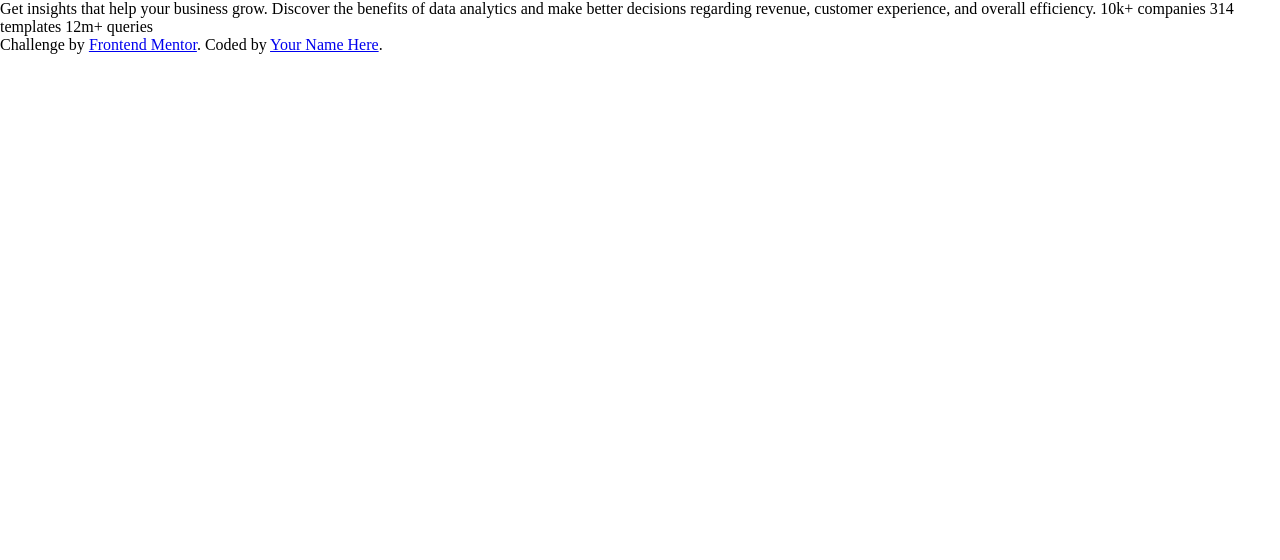
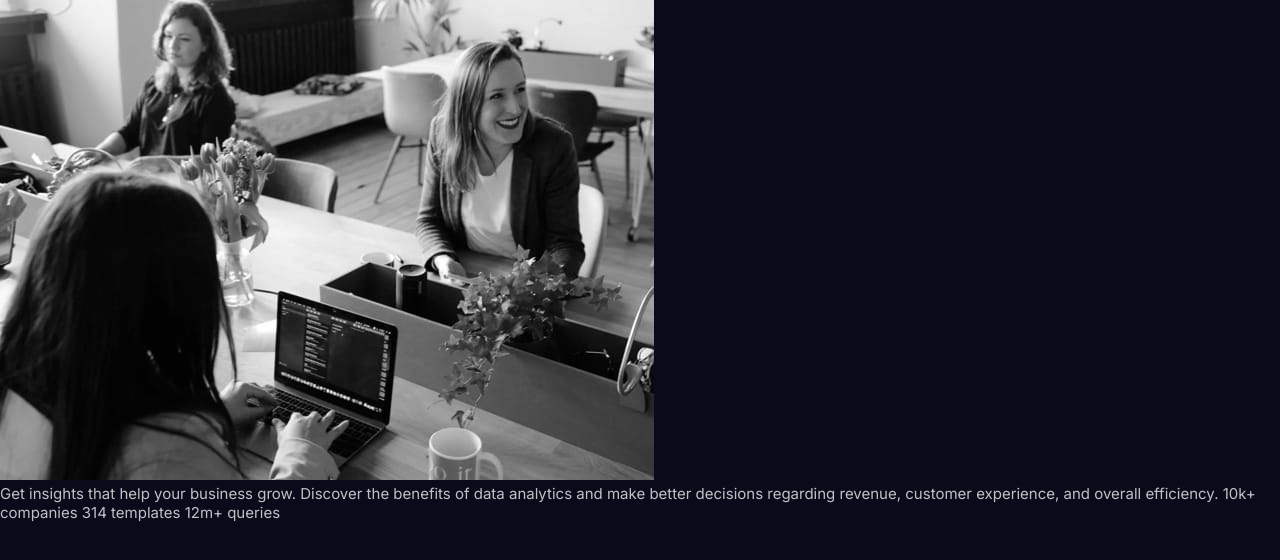
Before and after one commit to Paul-henry662/stats-preview-card, a plain HTML site: page index.html in a window 1280 px wide. Drawn offline with Linux system fonts and the light colour scheme.

Commit message:
app and card container markup

```diff
--- a/index.html
+++ b/index.html
@@ -18,6 +18,15 @@
 </head>
 
 <body>
+  <!--App container-->
+  <section>
+    <!--Card container-->
+    <div class="card">
+      <div class="image-header">
+        <img src="./images/image-header-mobile.jpg" alt="people working at an office">
+      </div>
+
+      <div class="text">
         Get insights that help your business grow.
 
         Discover the benefits of data analytics and make better decisions regarding revenue, customer
@@ -26,10 +35,10 @@
         10k+ companies
         314 templates
         12m+ queries
-
-  <div class="attribution">
-    Challenge by <a href="https://www.frontendmentor.io?ref=challenge" target="_blank">Frontend Mentor</a>.
-    Coded by <a href="#">Your Name Here</a>.
       </div>
+    </div>
+    <!--Card container-->
+  </section>
+  <!--/App container-->
 </body>
 </html>
--- a/style.css
+++ b/style.css
@@ -15,3 +15,15 @@
   padding: 0;
   box-sizing: border-box;
 }
+
+/*---App container---*/
+section {
+  width: 100vw;
+  height: 100vh;
+  background-color: var(--veryDarkBlue);
+}
+section * {
+  color: var(--gray);
+  font: 400 15px Inter, sans-serif;
+}
+/*---/App container---*/
```
Lines whose indentation alone changed are shown as unchanged.
